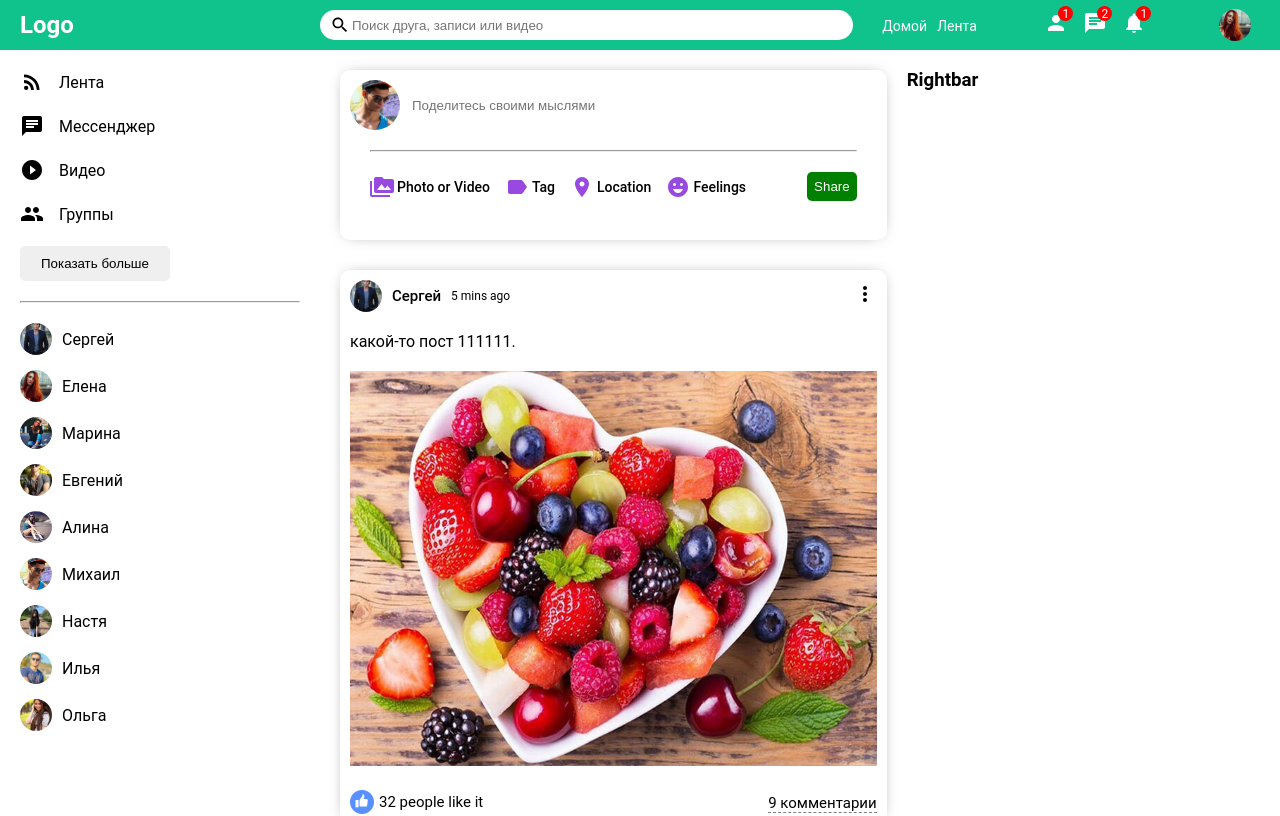
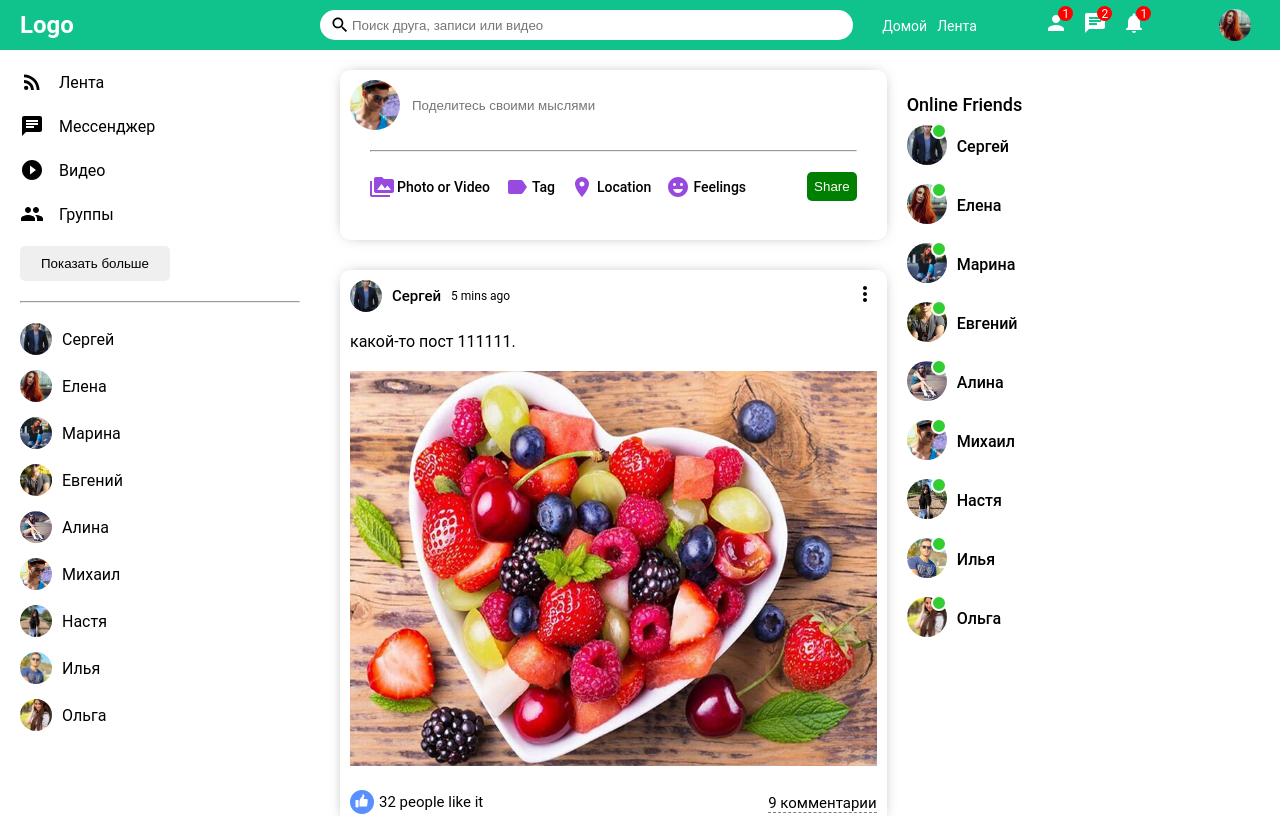
Before and after one commit to Pavel-Sol/social-media-app-MERN, a React (Create React App) app in the folder client/: page / in a window 1280 px wide. Shown: the top 816 px of the page. Built offline with nearby package versions, Linux system fonts and the light colour scheme; the HTML template or start-up script is replaced by a standard one.

Commit message:
верстка компонентов Rigtbar, Online

```diff
--- /dev/null
+++ b/client/src/components/online/Online.jsx
@@ -0,0 +1,15 @@
+import "./online.css";
+
+const Online = ({user}) => {
+  return (
+    <li className="rightbarFriend">
+      <div className="rightbarProfileImgContainer">
+        <img className="rightbarProfileImg" src={user.profilePicture} alt="" />
+        <span className="rightbarOnline"></span>
+      </div>
+      <span className="rightbarUsername">{user.username}</span>
+    </li>
+  );
+}
+
+export default Online
--- /dev/null
+++ b/client/src/components/online/online.css
@@ -0,0 +1,32 @@
+.rightbarFriend {
+  display: flex;
+  align-items: center;
+  margin-bottom: 15px;
+}
+
+.rightbarProfileImgContainer {
+  margin-right: 10px;
+  position: relative;
+}
+
+.rightbarProfileImg {
+  width: 40px;
+  height: 40px;
+  border-radius: 50%;
+  object-fit: cover;
+}
+
+.rightbarOnline {
+  width: 12px;
+  height: 12px;
+  border-radius: 50%;
+  background-color: limegreen;
+  position: absolute;
+  top: -2px;
+  right: 0;
+  border: 2px solid white;
+}
+
+.rightbarUsername {
+  font-weight: 500;
+}
--- a/client/src/components/rightbar/Rightbar.jsx
+++ b/client/src/components/rightbar/Rightbar.jsx
@@ -1,11 +1,100 @@
-import "./rightbar.css"
+import "./rightbar.css";
+import { Users } from "../../dummyData";
+import Online from "../online/Online";
 
-const Rightbar = () => {
-   return (
-      <div className='rigthbar'>
-         <h3>Rightbar</h3>
+const Rightbar = ({ profile }) => {
+  const HomeRightbar = () => {
+    return (
+      <>
+        <h4 className="rightbarTitle">Online Friends</h4>
+        <ul className="rightbarFriendList">
+          {Users.map((u) => (
+            <Online key={u.id} user={u} />
+          ))}
+        </ul>
+      </>
+    );
+  };
+
+  const ProfileRightbar = () => {
+    return (
+      <>
+        <h4 className="rightbarTitle">User information</h4>
+        <div className="rightbarInfo">
+          <div className="rightbarInfoItem">
+            <span className="rightbarInfoKey">City:</span>
+            <span className="rightbarInfoValue">New York</span>
+          </div>
+          <div className="rightbarInfoItem">
+            <span className="rightbarInfoKey">From:</span>
+            <span className="rightbarInfoValue">Madrid</span>
+          </div>
+          <div className="rightbarInfoItem">
+            <span className="rightbarInfoKey">Relationship:</span>
+            <span className="rightbarInfoValue">Single</span>
+          </div>
+        </div>
+        <h4 className="rightbarTitle">User friends</h4>
+        <div className="rightbarFollowings">
+          <div className="rightbarFollowing">
+            <img
+              src="assets/person/1.jpg"
+              alt=""
+              className="rightbarFollowingImg"
+            />
+            <span className="rightbarFollowingName">Михаил</span>
+          </div>
+          <div className="rightbarFollowing">
+            <img
+              src="assets/person/2.jpg"
+              alt=""
+              className="rightbarFollowingImg"
+            />
+            <span className="rightbarFollowingName">Михаил</span>
+          </div>
+          <div className="rightbarFollowing">
+            <img
+              src="assets/person/3.jpg"
+              alt=""
+              className="rightbarFollowingImg"
+            />
+            <span className="rightbarFollowingName">Михаил</span>
+          </div>
+          <div className="rightbarFollowing">
+            <img
+              src="assets/person/4.jpg"
+              alt=""
+              className="rightbarFollowingImg"
+            />
+            <span className="rightbarFollowingName">Михаил</span>
+          </div>
+          <div className="rightbarFollowing">
+            <img
+              src="assets/person/5.jpg"
+              alt=""
+              className="rightbarFollowingImg"
+            />
+            <span className="rightbarFollowingName">Михаил</span>
+          </div>
+          <div className="rightbarFollowing">
+            <img
+              src="assets/person/6.jpg"
+              alt=""
+              className="rightbarFollowingImg"
+            />
+            <span className="rightbarFollowingName">Михаил</span>
+          </div>
+        </div>
+      </>
+    );
+  };
+  return (
+    <div className="rightbar">
+      <div className="rightbarWrapper">
+        {profile ? <ProfileRightbar /> : <HomeRightbar />}
       </div>
-   )
+    </div>
+  );
 }
 
 export default Rightbar
--- a/client/src/components/rightbar/rightbar.css
+++ b/client/src/components/rightbar/rightbar.css
@@ -1,3 +1,61 @@
-.rigthbar {
+.rightbar {
   flex: 3.5;
 }
+
+.rightbarWrapper {
+  padding: 20px 20px 0 0;
+}
+
+.rightbarTitle {
+  margin-bottom: 20px;
+}
+
+.rightbarFriendList {
+  padding: 0;
+  margin: 0;
+  list-style: none;
+}
+
+.rightbarTitle {
+  font-size: 18px;
+  font-weight: 500;
+  margin-bottom: 10px;
+}
+
+.rightbarInfo {
+  margin-bottom: 30px;
+}
+
+.rightbarInfoItem {
+  margin-bottom: 10px;
+}
+
+.rightbarInfoKey {
+  font-weight: 500;
+  margin-right: 15px;
+  color: #555;
+}
+
+.rightbarInfoValue {
+  font-weight: 300;
+}
+
+.rightbarFollowings {
+  display: flex;
+  flex-wrap: wrap;
+  justify-content: space-between;
+}
+
+.rightbarFollowing {
+  display: flex;
+  flex-direction: column;
+  margin-bottom: 20px;
+  cursor: pointer;
+}
+
+.rightbarFollowingImg {
+  width: 100px;
+  height: 100px;
+  object-fit: cover;
+  border-radius: 5px;
+}
```
